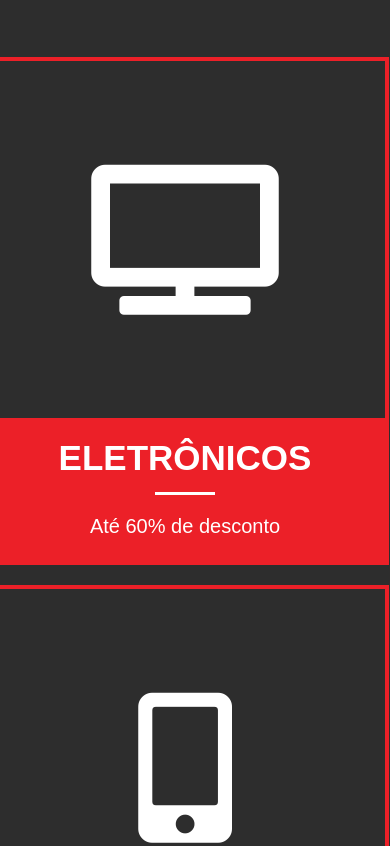
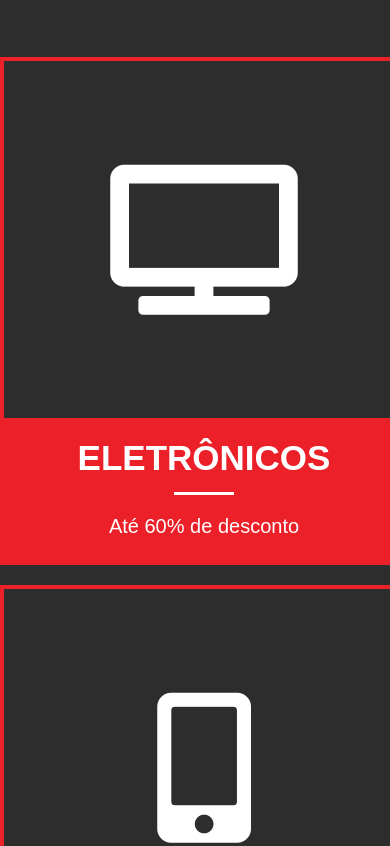
Before and after one commit to GabeMachado/landingPageBlackFriday, a plain HTML site: page index.html in a window 390 px wide. Shown: the part 1946-2792 px from the top of the page. Drawn offline with Linux system fonts and the light colour scheme.

Commit message:
Atualização do css para centralizar as categorias dos produtos

```diff
--- a/css/style.css
+++ b/css/style.css
@@ -978,6 +978,7 @@ button[type="button"] {
 
   .container-infos {
     display: flex;
+    flex-direction: column;
     justify-content: center;
   }
 
@@ -985,12 +986,14 @@ button[type="button"] {
     width: auto;
     height: auto;
     flex-direction: column;
+    align-content: center;
   }
 
   .infoOne,
   .infoTwo,
   .infoThree {
     margin-bottom: 20px;
+    margin-right: 0px;
   }
 
   .form-after-products h3 {
```
